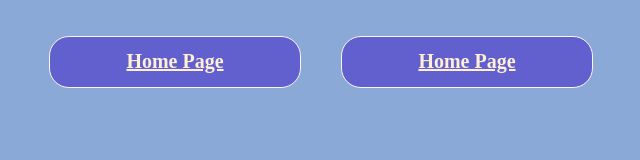
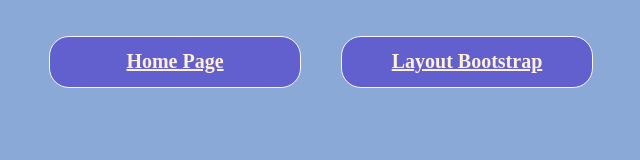
Before and after one commit to kanaramsaini/bootstrap, a plain HTML site: page index.html in a window 1280 px wide. Shown: the whole page, without its empty margins (19-659 px from the left). Drawn offline with Linux system fonts and the light colour scheme.

Commit message:
bootstrap day2

```diff
--- a/index.html
+++ b/index.html
@@ -98,7 +98,7 @@
   <ul>
 
    <li><a href="buttons.html"><h1>home page</h1></a></li>
-   <li><a href="layout.html"><h1>home page</h1></a></li>
+   <li><a href="layout.html"><h1>layout bootstrap</h1></a></li>
 
 
 </ul>
```
